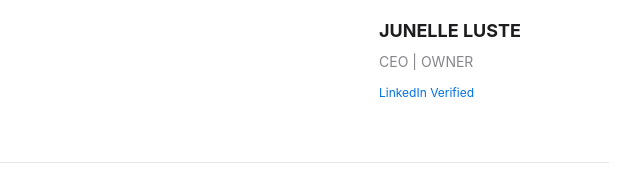
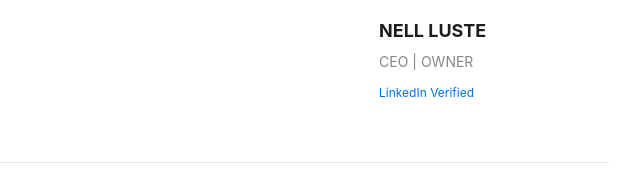
Before and after one commit to dontlookfornell/tech-gadgets, a plain HTML site: page about.html in a window 1280 px wide. Shown: the part 343-530 px from the top of the page, 531-1171 px from the left. Drawn offline with Linux system fonts and the light colour scheme.

Commit message:
This is my original website.html

```diff
--- a/about.html
+++ b/about.html
@@ -21,7 +21,7 @@
 
                 </div>
                 <div class="founder-details">
-                    <h3>JUNELLE LUSTE</h3>
+                    <h3>NELL LUSTE</h3>
                     <p class="title">CEO | OWNER</p>
                     <span class="verified">LinkedIn Verified</span>
                 </div>
@@ -52,4 +52,5 @@
         </section>
     </div>
 </body>
+
 </html>
```
